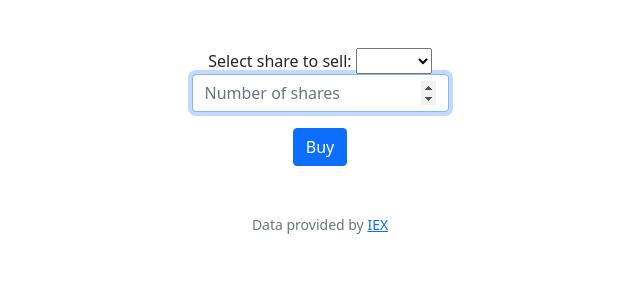
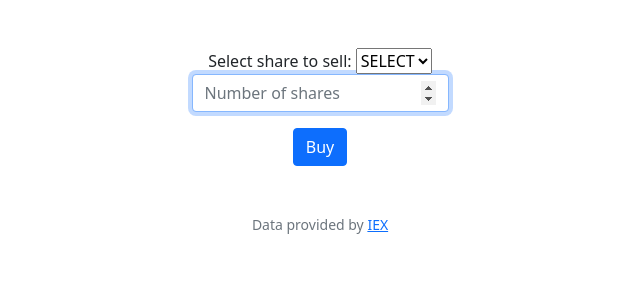
Before and after one commit to Stachu9/CS50-basic, a Flask app: template finance/templates/sell.html in a window 1280 px wide. Shown: the part 76-376 px from the top of the page, without its empty margins (320-960 px from the left). Run offline with Flask 3, Linux system fonts and the light colour scheme; the template is opened without the code that fills it, so the values that code supplies are empty; some libraries are stand-ins or nearby versions.

Commit message:
Tue, Oct 10, 2023, 8:41 PM +02:00

```diff
--- a/finance/templates/sell.html
+++ b/finance/templates/sell.html
@@ -8,7 +8,7 @@
     <form action="/sell" method="post">
         <label for="shares">Select share to sell: </label>
         <select id="shares" name="share">
-            <option disabled>SELECT</option>
+            <option value=None style="display:none">SELECT</option>
             {% for share in shares %}
                 <option value="{{ share["symbol"] }}">{{ share["symbol"] }}</option>
             {% endfor %}
```
